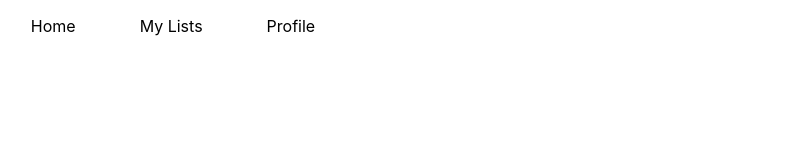
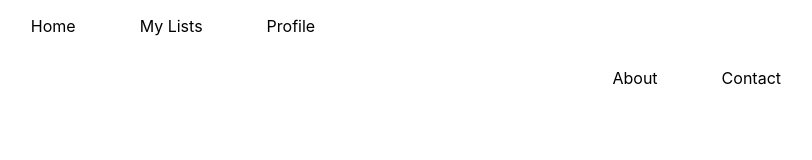
Before and after one commit to marcopoloye/dont-forget, a JavaScript app: page / in a window 1280 px wide. Shown: the top 160 px of the page, without its empty margins (467-1279 px from the left). Built offline with nearby package versions, Linux system fonts and the light colour scheme; the HTML template or start-up script is replaced by a standard one.

Commit message:
finished general layout; additional styling required

```diff
--- a/src/App.js
+++ b/src/App.js
@@ -1,13 +1,14 @@
 import './App.css';
 import {BrowserRouter as Router, Switch, Route} from 'react-router-dom';
 import Header from './components/Header/Header';
+import Footer from './components/Footer/Footer';
 
 
 function App() {
   return (
     <>
       <Header/>
-
+      <Footer/>
     </>
   );
 }
--- a/src/components/Footer/Footer.js
+++ b/src/components/Footer/Footer.js
@@ -1,7 +1,18 @@
+import './Footer.scss'
+
 function Footer() {
     return (
-        <>
-        </>
+        <footer className="footer">
+            <ul className="footer__list">
+                <li className="footer__item">
+                    About
+                </li>
+                <li className="footer__item">
+                    Contact
+                </li>
+
+            </ul>
+        </footer>
     );
 }
 
--- /dev/null
+++ b/src/components/Footer/Footer.scss
@@ -0,0 +1,16 @@
+@use '../../styles/partials/breakpoints' as *;
+
+.footer {
+
+    &__list {
+        display: flex;
+        justify-content: flex-end;
+        list-style: none;
+        padding-left: 0;
+        margin: 0;
+        padding: 1rem 0;
+    }
+    &__item {
+        padding: 0 2rem;
+    }
+}
```
